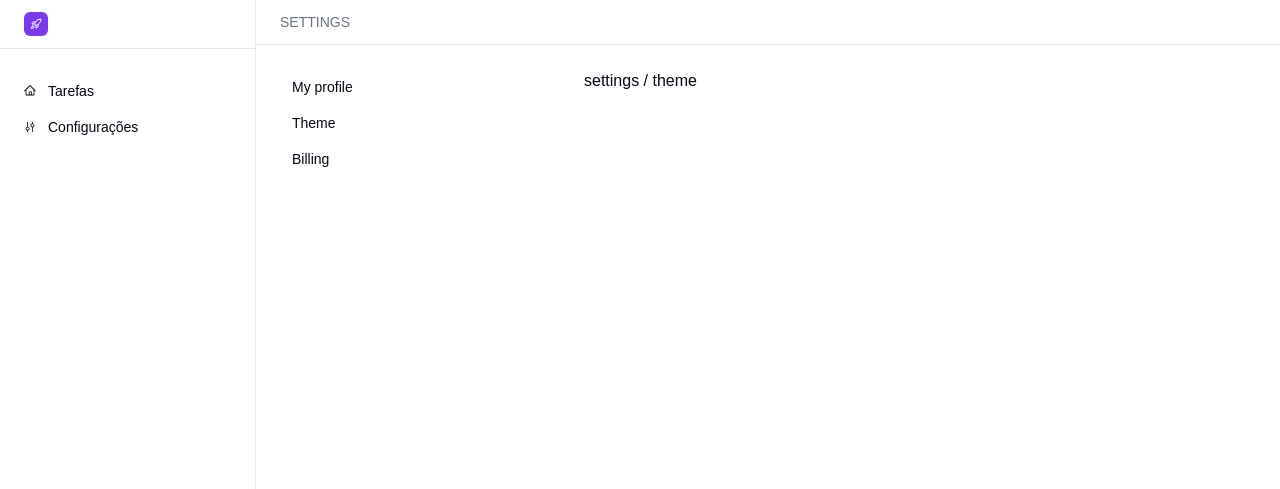
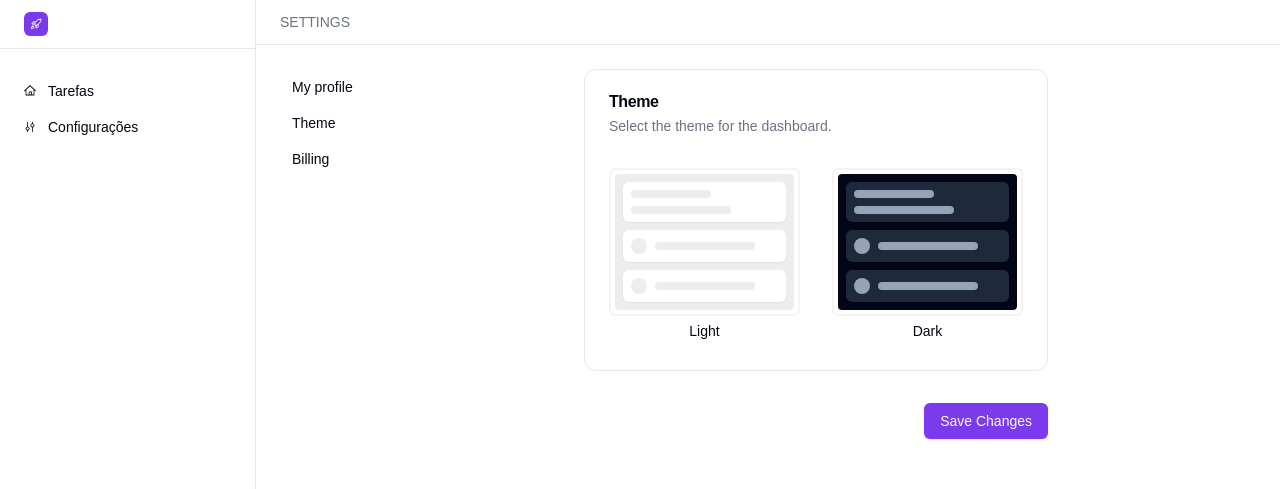
Before and after one commit to igorcol/micro-saas, a Next.js app: page /app/settings/theme in a window 1280 px wide. Shown: the top 489 px of the page. Built offline with nearby package versions, Linux system fonts and the light colour scheme; no server answers.

Commit message:
switch theme - settings/theme

```diff
--- /dev/null
+++ b/src/app/app/settings/theme/_components/form.tsx
@@ -0,0 +1,137 @@
+"use client";
+
+import { toast } from "@/hooks/use-toast";
+import { zodResolver } from "@hookform/resolvers/zod";
+import { useForm } from "react-hook-form";
+import {
+  Form,
+  FormControl,
+  FormField,
+  FormItem,
+  FormLabel,
+  FormMessage,
+} from "@/components/ui/form";
+import { SheetFooter } from "@/components/ui/sheet";
+import {
+  Card,
+  CardContent,
+  CardDescription,
+  CardHeader,
+  CardTitle,
+} from "@/components/ui/card";
+import { themeFormSchema } from "./schema";
+import { RadioGroup, RadioGroupItem } from "@/components/ui/radio-group";
+import { Button } from "@/components/ui/button";
+import { useTheme } from "next-themes";
+import { z } from "zod";
+
+export function ThemeForm() {
+    const theme = useTheme()
+
+  const form = useForm<z.infer<typeof themeFormSchema>>({
+    resolver: zodResolver(themeFormSchema),
+    defaultValues: {
+        theme: theme.theme ?? 'light'
+    }
+  });
+
+  const onSubmit = form.handleSubmit(async (data) => {
+    theme.setTheme(data.theme as 'light' || 'dark')
+
+    toast({
+      description: "The theme has been successfully updated.",
+    });
+  });
+
+  return (
+    <Form {...form}>
+      <form onSubmit={onSubmit} className="space-y-8">
+        <Card>
+          <CardHeader>
+            <CardTitle>Theme</CardTitle>
+            <CardDescription>
+                Select the theme for the dashboard.
+            </CardDescription>
+          </CardHeader>
+
+          <CardContent>
+            <FormField
+              control={form.control}
+              name="theme"
+              render={({ field }) => (
+                <FormItem className="space-y-1">
+                  <FormMessage />
+                  <RadioGroup
+                    onValueChange={field.onChange}
+                    defaultValue={field.value}
+                    className="grid max-w-md grid-cols-2 gap-8 pt-2"
+                  >
+                    <FormItem>
+                      <FormLabel className="[&:has([data-state=checked])>div]:border-primary">
+                        <FormControl>
+                          <RadioGroupItem value="light" className="sr-only" />
+                        </FormControl>
+                        <div className="items-center rounded-md border-2 border-muted p-1 hover:border-accent">
+                          <div className="space-y-2 rounded-sm bg-[#ecedef] p-2">
+                            <div className="space-y-2 rounded-md bg-white p-2 shadow-sm">
+                              <div className="h-2 w-[80px] rounded-lg bg-[#ecedef]" />
+                              <div className="h-2 w-[100px] rounded-lg bg-[#ecedef]" />
+                            </div>
+                            <div className="flex items-center space-x-2 rounded-md bg-white p-2 shadow-sm">
+                              <div className="h-4 w-4 rounded-full bg-[#ecedef]" />
+                              <div className="h-2 w-[100px] rounded-lg bg-[#ecedef]" />
+                            </div>
+                            <div className="flex items-center space-x-2 rounded-md bg-white p-2 shadow-sm">
+                              <div className="h-4 w-4 rounded-full bg-[#ecedef]" />
+                              <div className="h-2 w-[100px] rounded-lg bg-[#ecedef]" />
+                            </div>
+                          </div>
+                        </div>
+                        <span className="block w-full p-2 text-center font-normal">
+                          Light
+                        </span>
+                      </FormLabel>
+                    </FormItem>
+                    <FormItem>
+                      <FormLabel className="[&:has([data-state=checked])>div]:border-primary">
+                        <FormControl>
+                          <RadioGroupItem value="dark" className="sr-only" />
+                        </FormControl>
+                        <div className="items-center rounded-md border-2 border-muted bg-popover p-1 hover:bg-accent hover:text-accent-foreground">
+                          <div className="space-y-2 rounded-sm bg-slate-950 p-2">
+                            <div className="space-y-2 rounded-md bg-slate-800 p-2 shadow-sm">
+                              <div className="h-2 w-[80px] rounded-lg bg-slate-400" />
+                              <div className="h-2 w-[100px] rounded-lg bg-slate-400" />
+                            </div>
+                            <div className="flex items-center space-x-2 rounded-md bg-slate-800 p-2 shadow-sm">
+                              <div className="h-4 w-4 rounded-full bg-slate-400" />
+                              <div className="h-2 w-[100px] rounded-lg bg-slate-400" />
+                            </div>
+                            <div className="flex items-center space-x-2 rounded-md bg-slate-800 p-2 shadow-sm">
+                              <div className="h-4 w-4 rounded-full bg-slate-400" />
+                              <div className="h-2 w-[100px] rounded-lg bg-slate-400" />
+                            </div>
+                          </div>
+                        </div>
+                        <span className="block w-full p-2 text-center font-normal">
+                          Dark
+                        </span>
+                      </FormLabel>
+                    </FormItem>
+                  </RadioGroup>
+                </FormItem>
+              )}
+            />
+          </CardContent>
+        </Card>
+
+        <SheetFooter>
+          <Button disabled={form.formState.isSubmitting} type="submit">
+            {!form.formState.isSubmitting && "Save Changes"}
+            {form.formState.isSubmitting && "Saving..."}
+          </Button>
+        </SheetFooter>
+      </form>
+    </Form>
+  );
+}
--- /dev/null
+++ b/src/app/app/settings/theme/_components/schema.tsx
@@ -0,0 +1,5 @@
+import z from 'zod'
+
+export const themeFormSchema = z.object({
+    theme: z.string()
+  })
--- a/src/app/app/settings/theme/page.tsx
+++ b/src/app/app/settings/theme/page.tsx
@@ -1,6 +1,7 @@
+import { ThemeForm } from "./_components/form";
 
 export default function Page() {
     return (
-            <h1>settings / theme</h1>
+            <ThemeForm/>
         )
 }
```
Also changed, not shown: 1 other file (tests, documents, lock files or other folders).
